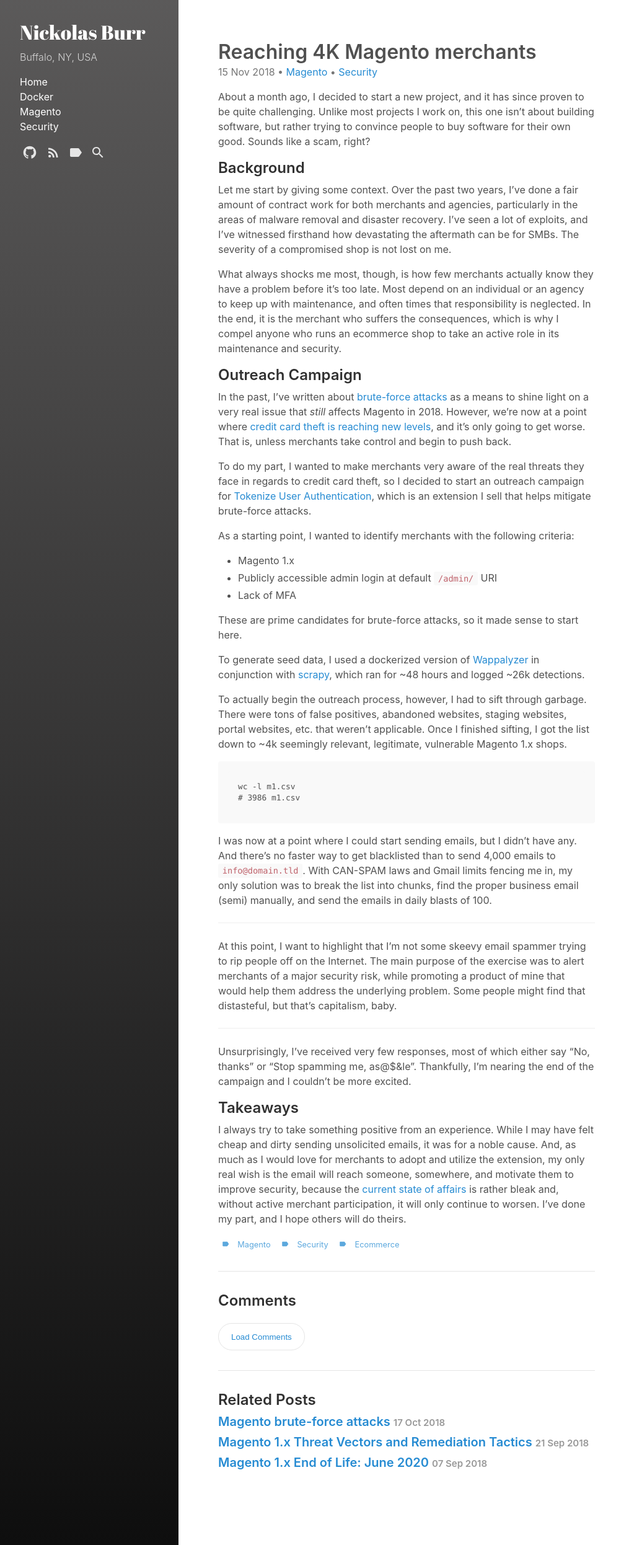
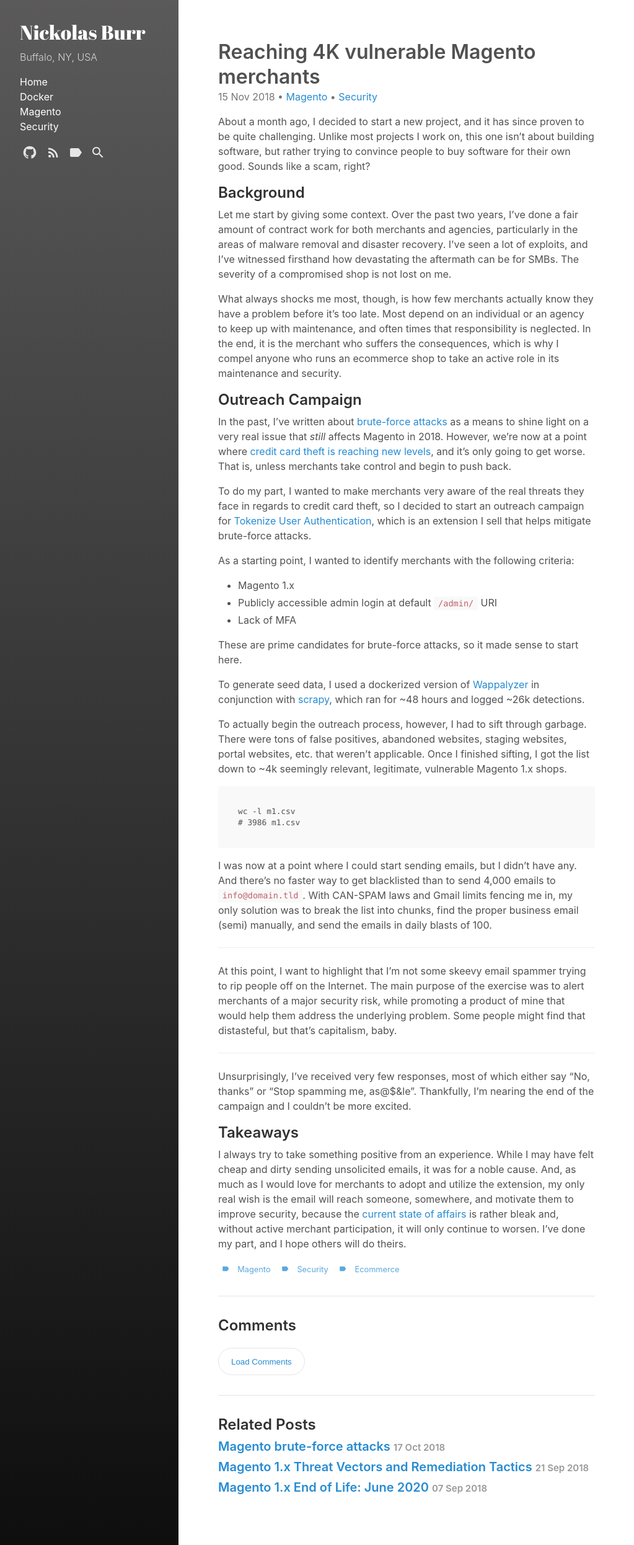
Before and after one commit to nickolasburr/blog, a Jekyll site: the page built from _posts/2018-11-15-reaching-4k-magento-merchants.md, in a window 1280 px wide. Shown: the whole page at 62% size, without its empty margins (0-1023 px from the left). Built offline with Jekyll 4.4.1, drawn with Linux system fonts in a browser that asks for light colours; part of the change alters nothing that is shown.

Commit message:
Update 11/15 post title, add redirect

```diff
--- a/_posts/2018-11-15-reaching-4k-magento-merchants.md
+++ b/_posts/2018-11-15-reaching-4k-magento-merchants.md
@@ -1,10 +1,11 @@
 ---
 layout: post
-title: Reaching 4K Magento merchants
+title: Reaching 4K vulnerable Magento merchants
 tags: magento security ecommerce
 categories:
   - magento
   - security
+redirect_from: "/magento/security/2018/11/15/reaching-4k-magento-merchants.html"
 excerpt_separator: <!--more-->
 ---
 
```
